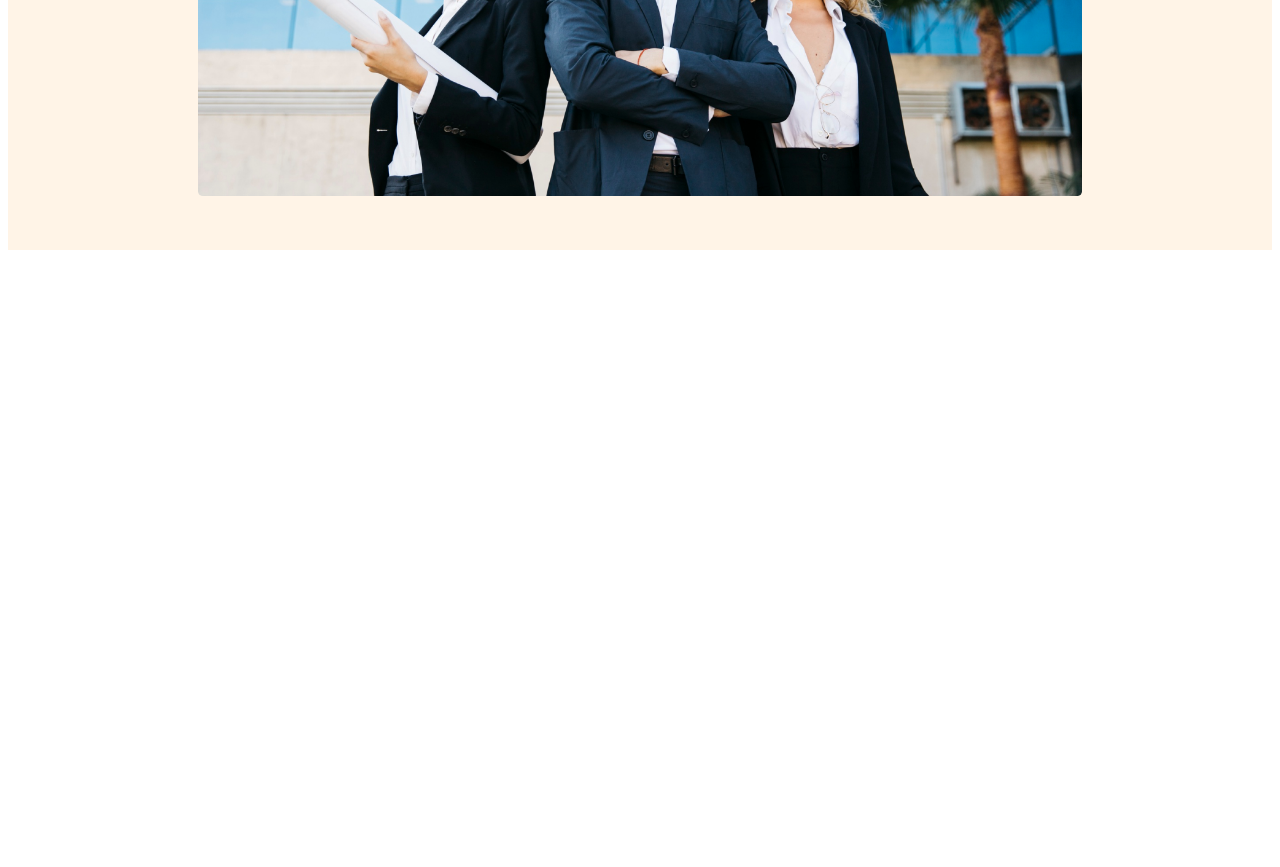
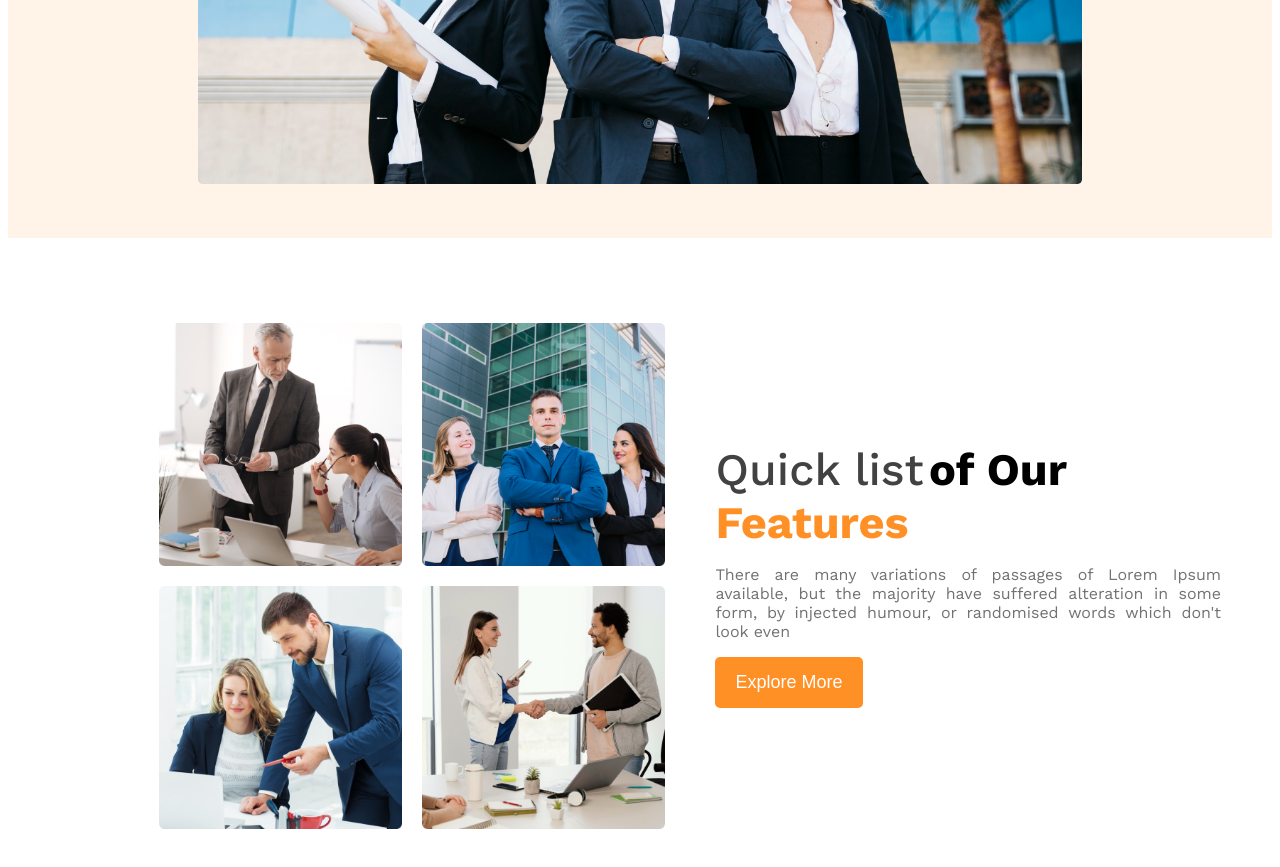
Before and after one commit to Developer-Sahariar-Reza/responsive-design-2, a plain HTML site: page index.html in a window 1280 px wide. Shown: the part 823-1690 px from the top of the page. Before the commit the page ends 1123 px from the top, so only its background shows below. Drawn offline with nearby package versions, Linux system fonts and the light colour scheme.

Commit message:
about us section design done for larger, medium & small device

```diff
--- a/css/style.css
+++ b/css/style.css
@@ -13,9 +13,9 @@ body {
 
 .btn-primary {
   background-color: #ff9026;
-  padding: 20px 25px;
+  padding: 15px 20px;
   color: #ffffff;
-  font-size: 20px;
+  font-size: 18px;
   border: 0;
   border-radius: 5px;
   font-family: 700;
@@ -104,6 +104,62 @@ header {
   text-align: center;
 }
 
+/* main start  */
+
+/* about us section start  */
+
+.about-us {
+  margin: 85px auto;
+}
+
+.about-us-container {
+  display: flex;
+  justify-content: space-evenly;
+  align-items: center;
+}
+
+.about-us-image {
+  display: grid;
+  grid-template-columns: repeat(2, 1fr);
+  grid-gap: 20px;
+  width: 40%;
+  padding-left: 100px;
+}
+
+.about-us-image img {
+  width: 100%;
+}
+
+.about-us-description {
+  width: 40%;
+}
+
+.about-us-subtitle {
+  text-align: justify;
+}
+
+.about-us-title {
+  margin-top: 0;
+  margin-bottom: 0;
+}
+
+.color-1 {
+  color: #424242;
+  font-weight: 500;
+  font-size: 45px;
+}
+
+.color-2 {
+  font-family: 700;
+  font-size: 45px;
+}
+
+.color-3 {
+  font-size: 45px;
+  font-weight: 700;
+  color: #ff9026;
+}
+
 /* responsive style start  */
 
 /* Styles for smaller device  */
@@ -147,6 +203,28 @@ header {
     display: inline;
     text-align: justify;
   }
+
+  /* about us section start  */
+  .about-us-container {
+    flex-direction: column;
+  }
+
+  .about-us-image {
+    width: 80%;
+    grid-template-columns: repeat(1, 1fr);
+    padding-left: 0;
+    margin-bottom: 35px;
+  }
+
+  .about-us-description {
+    width: 80%;
+  }
+
+  .color-1,
+  .color-2,
+  .color-3 {
+    font-size: 1.5em;
+  }
 }
 
 /* Styles for medium device  */
@@ -180,4 +258,21 @@ header {
     margin: 30px auto;
     display: block;
   }
+
+  /* about us section start  */
+  .about-us-container {
+    flex-direction: column;
+    justify-content: center;
+    align-items: center;
+  }
+
+  .about-us-image {
+    padding-left: 0;
+    width: 70%;
+    margin-bottom: 50px;
+  }
+
+  .about-us-description {
+    width: 70%;
+  }
 }
--- a/index.html
+++ b/index.html
@@ -8,6 +8,11 @@
     <link rel="shortcut icon" href="images/fav-icon.jpg" type="image/x-icon" />
     <!-- website title  -->
     <title>Unique Architects</title>
+    <!-- font-awesome kit  -->
+    <script
+      src="https://kit.fontawesome.com/f1a11fb0ce.js"
+      crossorigin="anonymous"
+    ></script>
     <!-- custom css link  -->
     <link rel="stylesheet" href="css/style.css" />
   </head>
@@ -54,5 +59,33 @@
         </div>
       </div>
     </header>
+
+    <!-- main start  -->
+    <main>
+      <!-- about us section start  -->
+      <section class="about-us">
+        <div class="about-us-container">
+          <div class="about-us-image">
+            <img src="images/team1.png" alt="" />
+            <img src="images/team2.png" alt="" />
+            <img src="images/team3.png" alt="" />
+            <img src="images/team4.png" alt="" />
+          </div>
+          <div class="about-us-description">
+            <h3 class="about-us-title">
+              <span class="color-1">Quick list</span>
+              <span class="color-2">of Our</span>
+            </h3>
+            <h3 class="about-us-title color-3">Features</h3>
+            <p class="about-us-subtitle text-primary">
+              There are many variations of passages of Lorem Ipsum available,
+              but the majority have suffered alteration in some form, by
+              injected humour, or randomised words which don't look even
+            </p>
+            <button class="btn-primary">Explore More</button>
+          </div>
+        </div>
+      </section>
+    </main>
   </body>
 </html>
```
Also changed, not shown: images/team1.png (added), images/team2.png (added), images/team3.png (added), images/team4.png (added).
